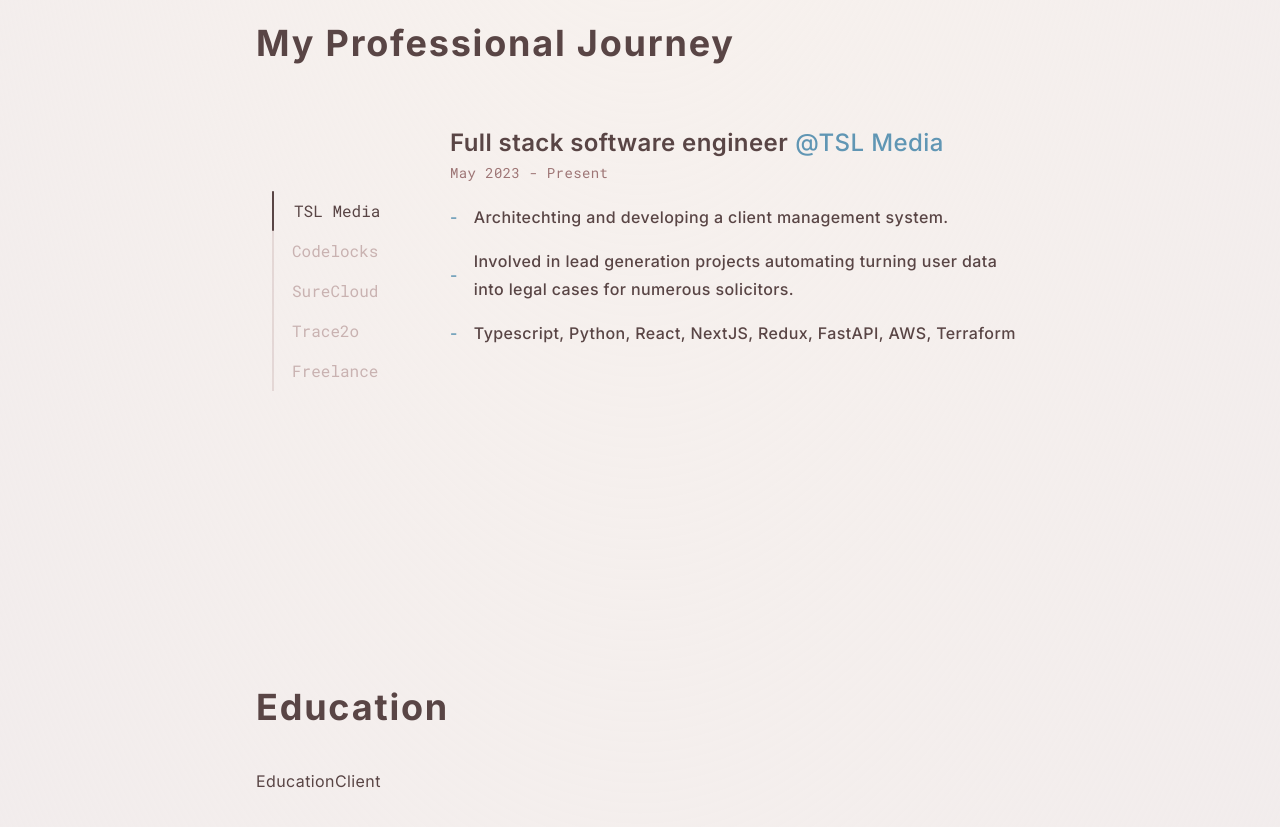
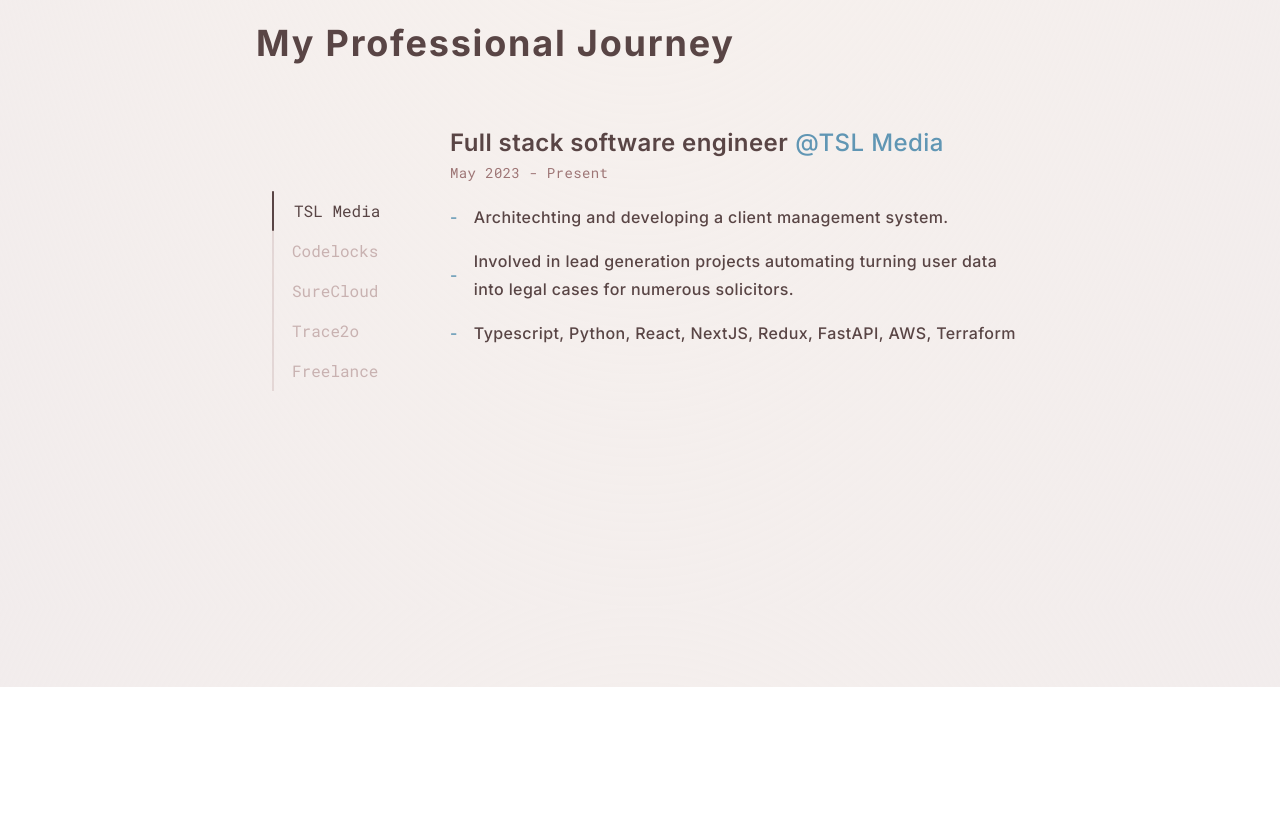
Before and after one commit to thomassbooth/Thomas-Booth-Portfolio, a Next.js app: page /about in a window 1280 px wide. Shown: the part 2280-3107 px from the top of the page. After the commit the page ends 2967 px from the top, so only its background shows below. Built offline with nearby package versions, Linux system fonts and the light colour scheme.

Commit message:
animation

```diff
--- a/app/about/page.tsx
+++ b/app/about/page.tsx
@@ -23,8 +23,6 @@ const AboutPage = () => {
     <TechClient/>
     <Subtitle title = {'My Professional Journey'} visable = {{x: '0%'}} hidden = {{x: '30%'}}/>
     <WorkClient/>
-    <Subtitle title = {'Education'} visable = {{y: '0%'}} hidden = {{y: '40%'}}/>
-    <EducationClient/>
   </PageTransition>
   )
 }
--- a/components/about/WorkClient.tsx
+++ b/components/about/WorkClient.tsx
@@ -5,6 +5,8 @@ import { AnimatePresence, motion } from 'framer-motion'
 import { Roboto_Mono } from 'next/font/google'
 import WorkDescription from './WorkDescription'
 import Image from 'next/image'
+import Link from 'next/link'
+import { FaArrowRight } from 'react-icons/fa'
 
 const RobotoMono = Roboto_Mono({ weight: '400', subsets: ['latin'] })
 
@@ -83,6 +85,15 @@ const experience = [
     }
 ]
 
+const sentenceTransition = {
+    hidden: { opacity: 0},
+    visible: {
+        opacity: 1,
+        transition: {
+            staggerChildren: 0.1,
+        }
+    }
+}
 
 const WorkClient = () => {
     const [current, setCurrent] = useState(0)
@@ -92,8 +103,16 @@ const WorkClient = () => {
     }, [])
 
   return (
-    <div className = 'mt-16 flex gap-4 md:h-[70vh]'>
-        <div>
+    <div className = 'mt-16 flex gap-4 h-[400px]'>
+        <motion.div
+            initial="hidden"
+            whileInView="visible"
+            viewport={{ once: true }}
+            transition={{ delay: 1 }}
+            variants={{
+              visible: { opacity: 1, x: '0%'},
+              hidden: { opacity: 0, x: '-40%'}
+            }}>
             <ul className = 'flex flex-col ml-4 mt-16 border-l-2 border-pastel-brown-light/20'>
             {experience.map((job, index) => {
                 return (
@@ -110,7 +129,7 @@ const WorkClient = () => {
                     )
                 })}
             </ul>
-        </div>
+        </motion.div>
         <AnimatePresence mode = 'wait'>
             <motion.div
                 key={current}
```
